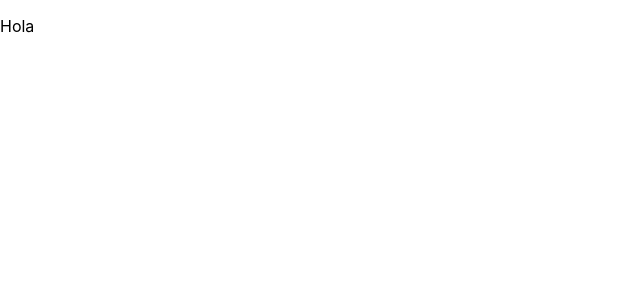
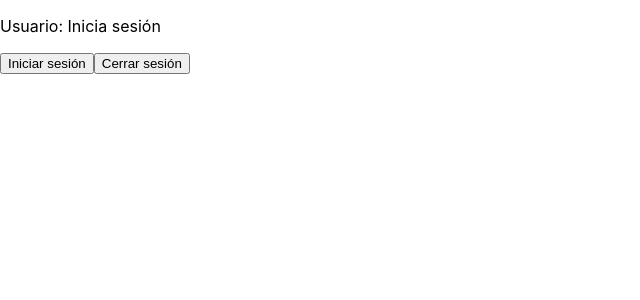
Before and after one commit to tzuzulcode/frontend-react-enero2022, a React (Create React App) app in the folder redux-app/: page / in a window 1280 px wide. Shown: the top 300 px of the page, without its empty margins (0-640 px from the left). Built offline with nearby package versions, Linux system fonts and the light colour scheme.

Commit message:
Dispatch y selector con Redux

```diff
--- a/redux-app/src/App.js
+++ b/redux-app/src/App.js
@@ -1,8 +1,24 @@
+import {useDispatch, useSelector} from 'react-redux'
+import { login, logout } from './features/user/userSlice';
+
 function App() {
+
+  // ¿Quiero consultar el estado global?
+  const user = useSelector((state)=>state.user)
+
+  // ¿Quiero actualizar el estado global?
+  const dispatch = useDispatch()
+
   return (
     <div className="App">
-     <p>Hola</p>
+      {console.log(user)}
+     <p>Usuario: {user.logged?"Bienvenido "+user.name:"Inicia sesión"}</p>
+     <button onClick={()=>{dispatch(login("Tzuzul"))}}>Iniciar sesión</button>
+     <button onClick={()=>{dispatch(logout())}}>Cerrar sesión</button>
     </div>
+
+    // Agregar un router: Pagina principal, Pagina de inicio de sesión.
+    // Iconos de redes sociales: Google, Facebook, Twitter, GitHub
   );
 }
 
--- a/redux-app/src/features/user/userSlice.js
+++ b/redux-app/src/features/user/userSlice.js
@@ -3,17 +3,20 @@ import {createSlice} from '@reduxjs/toolkit'
 const userSlice = createSlice({
     name:"user",
     initialState:{
-        logged:false
+        logged:false,
+        name:""
     },
     reducers:{
         login(state,action){
             state.logged = true
+            state.name = action.payload
         },
         logout(state,action){
             state.logged = false
+            state.name = ""
         }
     }
 })
 
-export const {login,logout} = userSlice.actions
-export default userSlice.reducer
+export const {login,logout} = userSlice.actions // Esto se utiliza en el dispatch
+export default userSlice.reducer // Esto en el store
```
